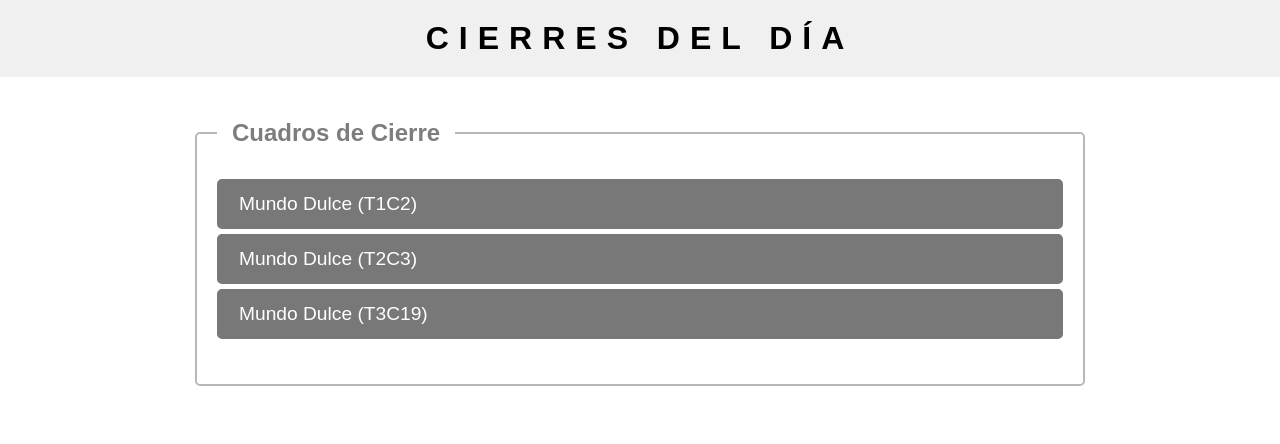
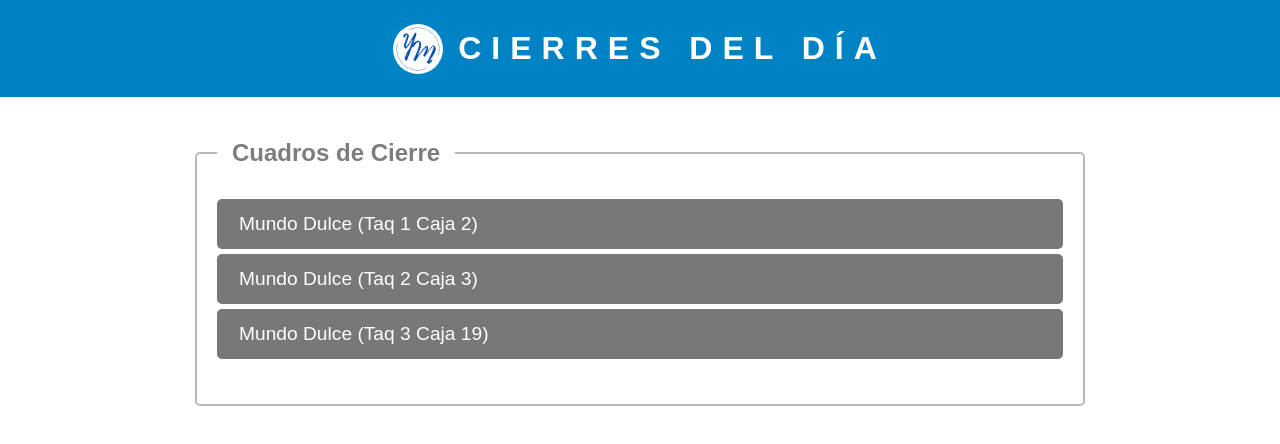
Before and after one commit to Yeison-Martinez/cuadres, a plain HTML site: page index.html in a window 1280 px wide. Drawn offline with Linux system fonts and the light colour scheme; a web font is replaced by a local one.

Commit message:
update V. 1.2

```diff
--- a/css/style_index.css
+++ b/css/style_index.css
@@ -6,6 +6,13 @@
 
 body {
     font-family: 'Signika Negative', sans-serif;
+    /* background-image: url('../images/logoSantafe.png'); */
+    background-repeat: no-repeat;
+    background-position: bottom right;
+    background-attachment: fixed;
+    background-size: 200px;
+    background-color: rgb(255, 255, 255);
+    /* background: linear-gradient(); */
 }
 
 main {
@@ -15,6 +22,32 @@ main {
 
     display: flex;
     justify-content: center;
+}
+
+header {
+    background-color: rgb(0, 131, 197);
+    padding: 10px 0;
+
+    display: flex;
+    justify-content: center;
+    align-items: center;
+
+}
+
+header > img {
+    width: 50px;
+    height: 50px;
+    margin-right: 15px;
+    border-radius: 50%;
+}
+
+.titulo {
+    /* background-color: rgb(0, 131, 197); */
+    color: #ffffff;
+    font-size: 2em;
+    letter-spacing: 10px;
+    text-align: center;
+    padding: 20px 0;
 }
 
 .contenedor {
@@ -45,15 +78,7 @@ main {
     padding: 0 15px;
 }
 
-.titulo {
-    /* background-color: rgb(0, 131, 197); */
-    background-color: rgb(240, 240, 240);
-    font-size: 2em;
-    letter-spacing: 10px;
-    color: #000000;
-    text-align: center;
-    padding: 20px 0;
-}
+
 
 .link {
     font-size: .8em;
@@ -115,7 +140,7 @@ main {
 }
 
 .contenedor__link:hover  .link{
-    transform: translateX(12px) ;
+    transform: translateX(16px) ;
     color: black;
 }
 
--- a/css/styles_taquillas.css
+++ b/css/styles_taquillas.css
@@ -127,6 +127,7 @@ td > input {
     position: absolute;
     bottom: -15px;
     right: 80px;
+    color: #000000;
 }
 
 .caja_resultado > .total,
@@ -169,6 +170,7 @@ td > input {
 }
 
 .contenedor_plastico {
+    color: #646464;
     display: flex;
     flex-direction: column;
     gap: 10px;
@@ -193,6 +195,7 @@ td > input {
 
 .total_boletas > table {
     width: 100%;
+    color: #646464;
 }
 
 .text_start {
--- a/index.html
+++ b/index.html
@@ -15,7 +15,7 @@
     crossorigin="anonymous" referrerpolicy="no-referrer" />
 
   <!-- ICONO -->
-  <link rel="shortcut icon" href="../img/y_white.png" type="image/x-icon" />
+  <link rel="shortcut icon" href="images/y_white.png" type="image/x-icon" />
 
   <!-- FUENTES -->
   <link rel="preconnect" href="https://fonts.googleapis.com" />
@@ -25,26 +25,29 @@
 </head>
 
 <body>
-  <h1 class="titulo">CIERRES DEL DÍA</h1>
+  <header>
+    <img src="images/y_white.png" alt="">
+    <h1 class="titulo">CIERRES DEL DÍA</h1>
+  </header>
   <main>
     <div class="contenedor">
       <div class="contenedor__cuadros">
         <h2>Cuadros de Cierre</h2>
 
         <div class="contenedor__link">
-          <span class="link">Mundo Dulce (T1C2)</span>
+          <span class="link">Mundo Dulce (Taq 1 Caja 2)</span>
           <a href="mundo_dulceT1C2.html" class="contenedor__icon" target="_blank">
             <i class="fa-solid fa-angles-right"></i>
           </a>
         </div>
         <div class="contenedor__link">
-          <span class="link">Mundo Dulce (T2C3)</span>
+          <span class="link">Mundo Dulce (Taq 2 Caja 3)</span>
           <a href="mundo_dulceT2C3.html" class="contenedor__icon" target="_blank">
             <i class="fa-solid fa-angles-right"></i>
           </a>
         </div>
         <div class="contenedor__link">
-          <span class="link">Mundo Dulce (T3C19)</span>
+          <span class="link">Mundo Dulce (Taq 3 Caja 19)</span>
           <a href="mundo_dulceT3C19.html" class="contenedor__icon" target="_blank">
             <i class="fa-solid fa-angles-right"></i>
           </a>
```
Also changed, not shown: mundo_dulceT1C2.html (+3 -0 lines), mundo_dulceT2C3.html (+4 -1 lines), mundo_dulceT3C19.html (+4 -1 lines), images/logoSantafe.png (added), images/y_white.png (added).
